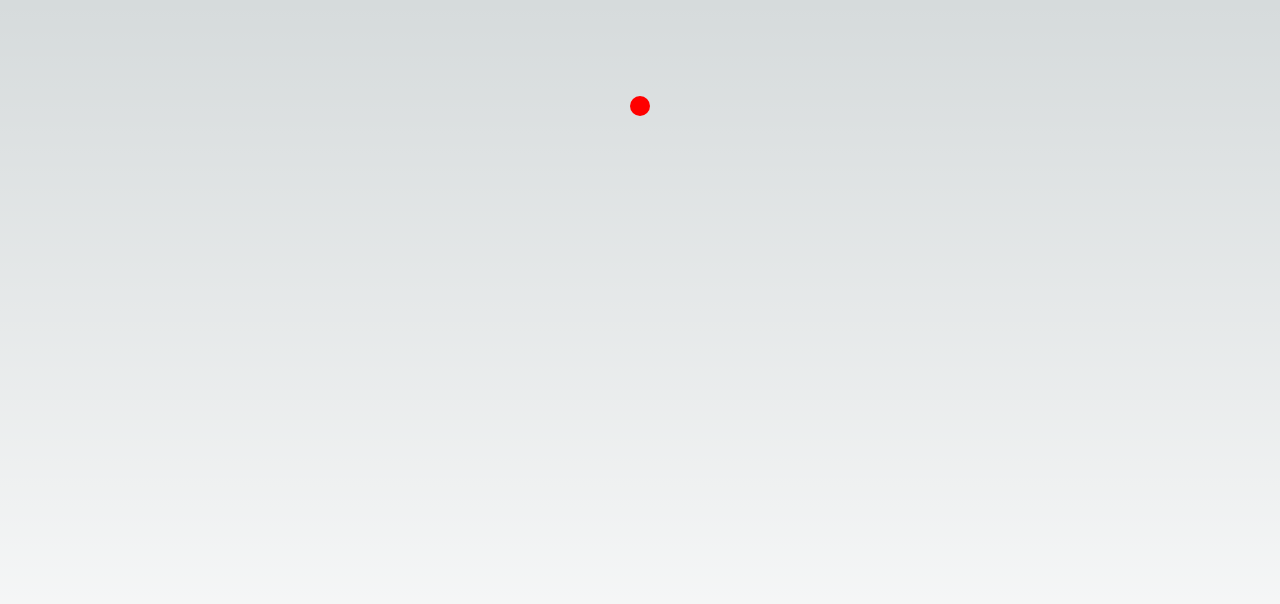
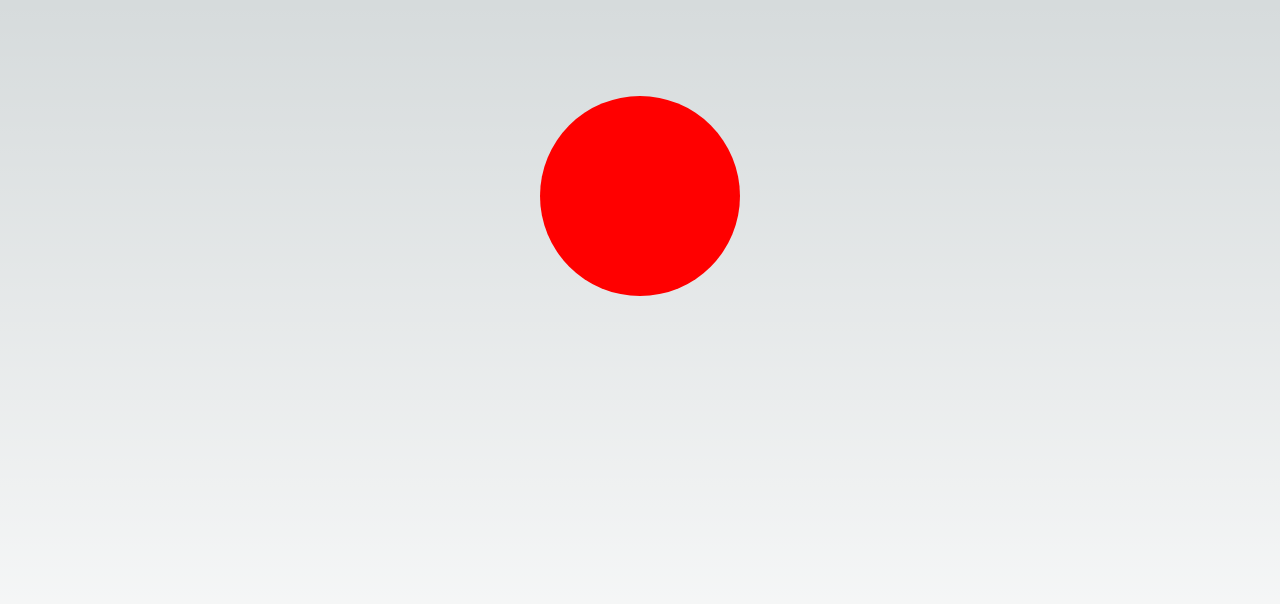
Before and after one commit to DaViz2/data_visualizer, a Next.js app: page / in a window 1280 px wide. Shown: the top 604 px of the page. Built offline with nearby package versions, Linux system fonts and the light colour scheme.

Commit message:
back to the react-draggable

```diff
--- a/package.json
+++ b/package.json
@@ -11,7 +11,8 @@
   "dependencies": {
     "next": "14.1.4",
     "react": "^18",
-    "react-dom": "^18"
+    "react-dom": "^18",
+    "react-draggable": "^4.4.6"
   },
   "devDependencies": {
     "@types/node": "^20",
--- a/src/app/page.tsx
+++ b/src/app/page.tsx
@@ -1,13 +1,15 @@
+'use client'
+
 import Image from "next/image";
 import Circle from "./stage/component/Circle";
-import DraggableWrapper from "./stage/component/DraggableWrapper";
+import Draggable from "react-draggable";
 
 export default function Home() {
   return (
     <main className="flex min-h-screen flex-col items-center justify-between p-24">
-      <DraggableWrapper>
+      <Draggable>
         <Circle />
-      </DraggableWrapper>
+      </Draggable>
     </main>
   );
 }
--- a/src/app/stage/component/Circle.tsx
+++ b/src/app/stage/component/Circle.tsx
@@ -5,8 +5,7 @@ interface CircleProps {
     color?: string;
 }
 
-
-const Circle: React.FC<CircleProps> = ({ radius = 10, color = 'red'}) => {
+const Circle: React.FC<CircleProps> = ({ radius = 100, color = 'red'}) => {
     const circleStyle: React.CSSProperties = {
         width: radius * 2,
         height: radius * 2,
@@ -14,9 +13,7 @@ const Circle: React.FC<CircleProps> = ({ radius = 10, color = 'red'}) => {
         backgroundColor: color,
     };
 
-
     return <div style={circleStyle}></div>;
 };
 
-
 export default Circle;
--- a/src/app/stage/component/DraggableWrapper.tsx
+++ /dev/null
@@ -1,47 +0,0 @@
-'useClient'
-
-import React, { useRef, useState } from 'react';
-
-interface DraggableWrapperProps {
-    children: React.ReactNode;
-}
-
-const DraggableWrapper: React.FC<DraggableWrapperProps> = ({ children }) => {
-    const [isDragging, setIsDragging] = useState(false);
-    const wrapperRef = useRef<HTMLDivElement>(null);
-    const offsetXRef = useRef<number>(0);
-    const offsetYRef = useRef<number>(0);
-
-    const handleMouseDown = (event: React.MouseEvent<HTMLDivElement>) => {
-        setIsDragging(true);
-        offsetXRef.current = event.clientX - wrapperRef.current!.offsetLeft;
-        offsetYRef.current = event.clientY - wrapperRef.current!.offsetTop;
-    };
-
-    const handleMouseMove = (event: React.MouseEvent<HTMLDivElement>) => {
-        if (!isDragging) return;
-        const wrapper = wrapperRef.current!;
-        const left = event.clientX - offsetXRef.current;
-        const top = event.clientY - offsetYRef.current;
-        wrapper.style.left = `${left}px`;
-        wrapper.style.top = `${top}px`;
-    };
-
-    const handleMouseUp = () => {
-        setIsDragging(false);
-    };
-
-    return (
-        <div
-            ref={wrapperRef}
-            style={{ position: 'absolute' }}
-            onMouseDown={handleMouseDown}
-            onMouseMove={handleMouseMove}
-            onMouseUp={handleMouseUp}
-        >
-            {children}
-        </div>
-    );
-};
-
-export default DraggableWrapper;
```
Also changed, not shown: 1 other file (tests, documents, lock files or other folders).
